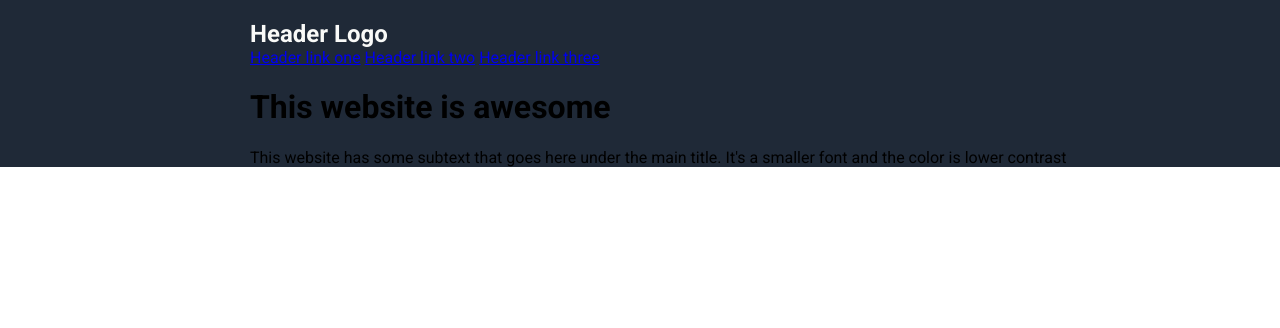
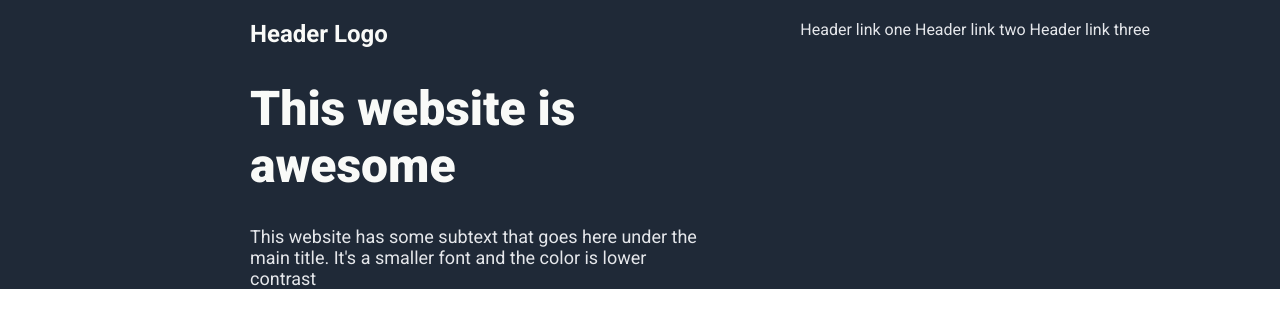
Before and after one commit to mdh3rman/odin-projects, a plain HTML site: page landing-page/index.html in a window 1280 px wide. Shown: the top 328 px of the page. Drawn offline with Linux system fonts and the light colour scheme.

Commit message:
refactor header structure and styles for improved layout

```diff
--- a/landing-page/index.html
+++ b/landing-page/index.html
@@ -15,12 +15,14 @@
   <body>
     <div class="container">
       <div class="header-container">
-        <div class="header">
-          <div class="logo">Header Logo</div>
-          <div class="nav">
-            <a href="#">Header link one</a>
-            <a href="#">Header link two</a>
-            <a href="#">Header link three</a>
+        <div class="header-subcontainer">
+          <div class="header">
+            <div class="header-logo">Header Logo</div>
+            <div class="header-nav">
+              <span>Header link one</span>
+              <span>Header link two</span>
+              <span>Header link three</span>
+            </div>
           </div>
           <div class="hero">
             <div class="hero-title">
--- a/landing-page/style.css
+++ b/landing-page/style.css
@@ -11,14 +11,46 @@ body {
   background-color: #1f2937;
 }
 
-.header {
+.header-subcontainer {
   width: 900px;
   margin: 0 auto;
   padding-top: 20px;
 }
 
-.logo {
+.header {
+  display: flex;
+}
+
+.header-logo {
   font-weight: bold;
   font-size: 24px;
   color: #f9faf8;
+  width: 50%;
+  flex: 1;
 }
+
+.header-nav {
+  color: #e5e7eb;
+  text-align: right;
+  width: 50%;
+  flex: 1;
+}
+
+.hero-title {
+  width: 50%;
+}
+
+.hero-title h1 {
+  font-size: 48px;
+  font-weight: 900;
+  color: #f9faf8;
+}
+
+.hero-title p {
+  color: #e5e7eb;
+  font-size: 18px;
+}
+
+.hero-image {
+  width: 50%;
+}
```
